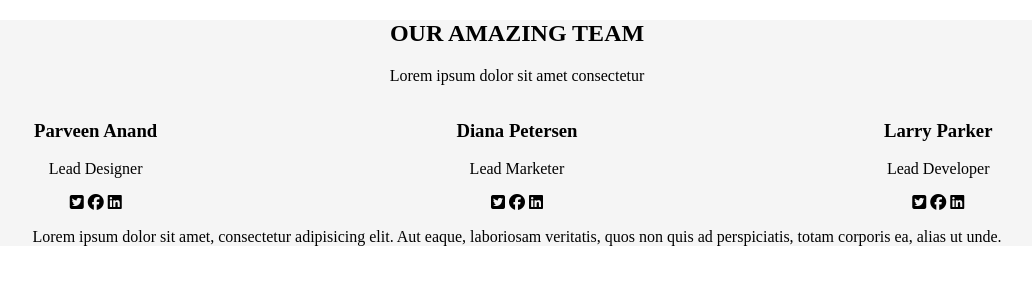
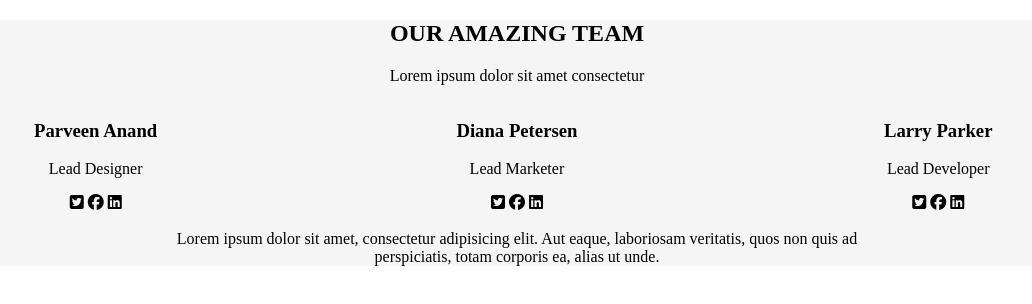
Before and after one commit to ShahdEid2003/Task5, a plain HTML site: page index.html in a window 1280 px wide. Shown: the whole page, without its empty margins (123-1155 px from the left). Drawn offline with Linux system fonts and the light colour scheme.

Commit message:
Add files via upload

```diff
--- a/css/main.css
+++ b/css/main.css
@@ -1,15 +1,11 @@
 .team-section{
     background-color:whitesmoke;
     text-align: center;
-
 }
 .team-member{
     float: left;
     width: 33.33%;
 }
-
-
-
 .clearfix{
     clear: left;
 }
--- a/index.html
+++ b/index.html
@@ -36,7 +36,7 @@
         </div>
         <div class="clearfix"></div>
 
-        <p>Lorem ipsum dolor sit amet, consectetur adipisicing elit. Aut eaque, laboriosam veritatis, quos non quis ad perspiciatis, totam corporis ea, alias ut unde.</p>
+        <br>Lorem ipsum dolor sit amet, consectetur adipisicing elit. Aut eaque, laboriosam veritatis, quos non quis ad </br> perspiciatis, totam corporis ea, alias ut unde.</p>
 
     </div>
 
```
